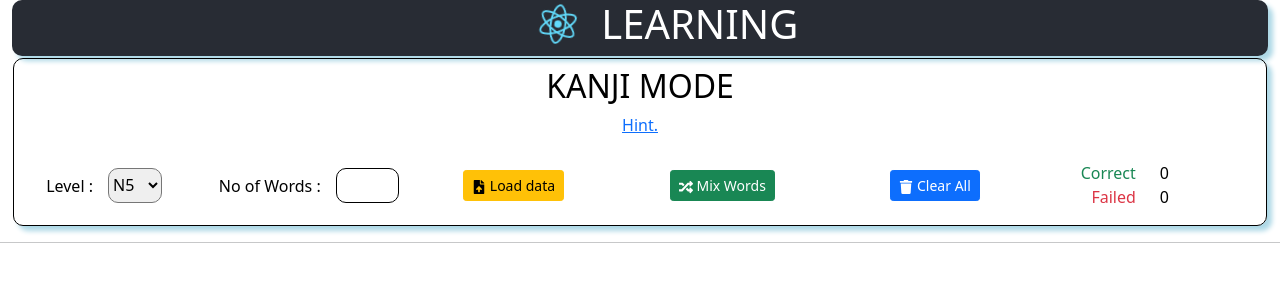
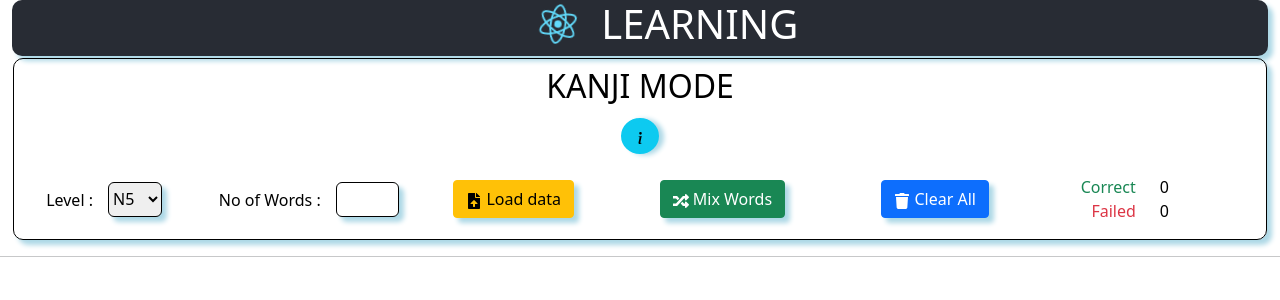
Before and after one commit to tthieu2911/vocab-learn-v1, a React (Create React App) app: page / in a window 1280 px wide. Shown: the top 300 px of the page. Built offline with nearby package versions, Linux system fonts and the light colour scheme.

Commit message:
commit guide-line div

```diff
--- a/src/kanji/index.js
+++ b/src/kanji/index.js
@@ -7,7 +7,9 @@ import '../App.css';
 import $ from 'jquery';
 
 import 'bootstrap/dist/css/bootstrap.min.css';
+
 import { FaRandom, FaTrash, FaFileUpload } from 'react-icons/fa';
+import { BsArrowBarRight, BsArrowReturnLeft, BsArrowLeft, BsArrowRight, BsInfoLg } from 'react-icons/bs';
 
 // Imported components should be started with capital letters: KanjiBlock not kanjiBlock
 import KanjiBlock from '../kanjiBlock';
@@ -15,6 +17,7 @@ import KanjiBlock from '../kanjiBlock';
 const Kanji = (kanjiProps) => {
 
   const [kanjiList, setKanjiList] = useState('');
+  const [showing, setShowing] = useState('');
 
   var vocabDictionary = [];
 
@@ -210,13 +213,15 @@ const Kanji = (kanjiProps) => {
     return newDict;
   }
 
+  const showGuideLine = function () {
+    setShowing(!showing);
+  }
+
   const onLoadHandler = function () {
-    $('.container-fluid').each(element => {
-      $(this).addClass('px-0');
-    });
     $('#correctCount').text("0");
     $('#failedCount').text("0");
   }
+
 
   //#region Rendering
   return (
@@ -243,11 +248,36 @@ const Kanji = (kanjiProps) => {
             <div className="col-md-2 col-sm-2 col-2"></div>
             <div className="col-md-8 col-sm-8 col-8">
               <h2 className="text-center"> KANJI MODE </h2>
-              <div className="text-center">
-                <a href="/" title="Ctrl - gợi ý; Enter - Kiểm tra kết quả; Phím mũi tên - Chuyển ô; Tab - Chuyển ô và Kiếm tra kết quả">Hint.</a>
-              </div>
             </div>
             <div className="col-md-2 col-sm-2 col-2"></div>
+          </div>
+          <div className="guide-area">
+            <div className="guide-button">
+              <button type="button" className="btn-info" onClick={() => showGuideLine()}>
+                <BsInfoLg />
+              </button>
+            </div>
+            <div className="guide-details" style={{ display: (showing ? 'block' : 'none') }}>
+                <div className="row">
+                  <div className="col-md-3 col-sm-3 col-3">
+                    <span className="guide-icon"><BsArrowBarRight />  Tab </span>
+                    <span className="guide-text"> : Next box and show result </span>
+                  </div>
+                  <div className="col-md-3 col-sm-3 col-3">
+                    <span className="guide-icon"><BsArrowReturnLeft />  Enter </span>
+                    <span className="guide-text"> : Next box and show result </span>
+                  </div>
+                  <div className="col-md-3 col-sm-3 col-3">
+                    <span className="guide-icon"><BsArrowLeft />  Left </span>
+                    <span className="guide-text"> : Previous box </span>
+                  </div>
+                  <div className="col-md-3 col-sm-3 col-3">
+                    <span className="guide-icon"><BsArrowRight />  Right </span>
+                    <span className="guide-text"> : Next box </span>
+                  </div>
+                </div>
+            </div>
+
           </div>
           <div className="container-fluid px-0 button-fields" id="buttons-area">
             <div className="row">
@@ -267,20 +297,20 @@ const Kanji = (kanjiProps) => {
                   <input className='form-control-inline' id='total' type="number" min="1" />
                 </div>
                 <div className="col-md-4 col-sm-4 col-4 btn-load-data">
-                  <button type="button" className="btn btn-primary btn-sm btn-warning" onClick={() => loadData()}>
+                  <button type="button" className="btn btn-warning" onClick={() => loadData()}>
                     <FaFileUpload />
                     <span> Load data </span>
                   </button>
                 </div>
               </div>
               <div className="col-md-2 col-sm-2 col-2">
-                <button type="button" className="btn btn-primary btn-sm btn-success" onClick={() => mixKanjiWord()}>
+                <button type="button" className="btn btn-success" onClick={() => mixKanjiWord()}>
                   <FaRandom />
                   <span> Mix Words </span>
                 </button>
               </div>
               <div className="col-md-2 col-sm-2 col-2">
-                <button type="button" className="btn btn-primary btn-sm btn-edit" onClick={() => clearAll()}>
+                <button type="button" className="btn btn-primary" onClick={() => clearAll()}>
                   <FaTrash />
                   <span> Clear All </span>
                 </button>
--- a/src/kanji/styles.css
+++ b/src/kanji/styles.css
@@ -34,15 +34,81 @@ h1 {
     max-height: 65vh;
 }
 
+.guide-area{
+    margin-top: 5px;
+    margin-bottom: 5px;
+    align-items: center;
+    text-align: center;
+    vertical-align: middle;
+    /* font-size: calc(1px + 2vmin); */
+}
+
+.guide-button{
+    align-items: left;
+}
+
+.guide-details{
+    position: absolute;
+    top: 30%;
+    left: 19%;
+    transform: translate(-50%, -50%);
+    width: 500px;
+    height: 100px;
+    text-align: center;
+    background-color: transparent;
+    box-sizing: border-box;
+    padding: 10px;
+    z-index: 100;
+    border-radius: 10px;
+    border: 1px solid lightblue;
+    box-shadow: 5px 5px 5px lightblue;
+}
+
+.guide-icon{
+    border: 1px solid black;
+    vertical-align: middle;
+    border-radius: 5px;
+    box-shadow: 1px 1px 1px;
+    padding: 3px;
+}
+
+.guide-text{
+    vertical-align: middle;
+    border-left: 1px solid none;
+    padding-left: 10px;
+    color: darkblue;
+}
+
 .btn {
     text-align: center;
     vertical-align: middle;
     align-items: center;
+    min-height: 35px;
+    border-radius: 30px;
+    border: 1px solid;
+    border-color: rgb(0, 0, 0);
+    box-shadow: 5px 5px 5px lightblue;
+}
+
+.btn-info{
+    text-align: center;
+    vertical-align: middle;
+    align-items: center;
+    min-height: 25px;
+    border-radius: 100%;
+    border: 5px solid darkblue;
+    border-color: rgb(0, 0, 0);
+    box-shadow: 5px 1px 5px lightblue;
 }
 
 .button-fields {
-    margin-top: 1vh;
+    margin-top: 2px;
     padding: 2vh;
+    align-items: center;
+    vertical-align: middle;
+}
+
+.button-fields button {
     align-items: center;
     vertical-align: middle;
 }
@@ -51,7 +117,6 @@ h1 {
     align-items: center;
     vertical-align: middle;
 }
-
 
 .load-data-criteria {
     align-items: center;
@@ -68,8 +133,10 @@ h1 {
     width: 35%;
     min-height: 35px;
     min-width: 50px;
-    border-radius: 10px;
+    border-radius: 6px;
     border: 0.3px solid;
+    border-color: rgb(0, 0, 0);
+    box-shadow: 5px 5px 5px lightblue;
 }
 
 .load-data-criteria select {
@@ -77,7 +144,10 @@ h1 {
     width: 30%;
     min-height: 35px;
     min-width: 50px;
-    border-radius: 10px;
+    border-radius: 6px;
+    border: 0.3px solid;
+    border-color: rgb(0, 0, 0);
+    box-shadow: 5px 5px 5px lightblue;
 }
 
 .test-result {
```
